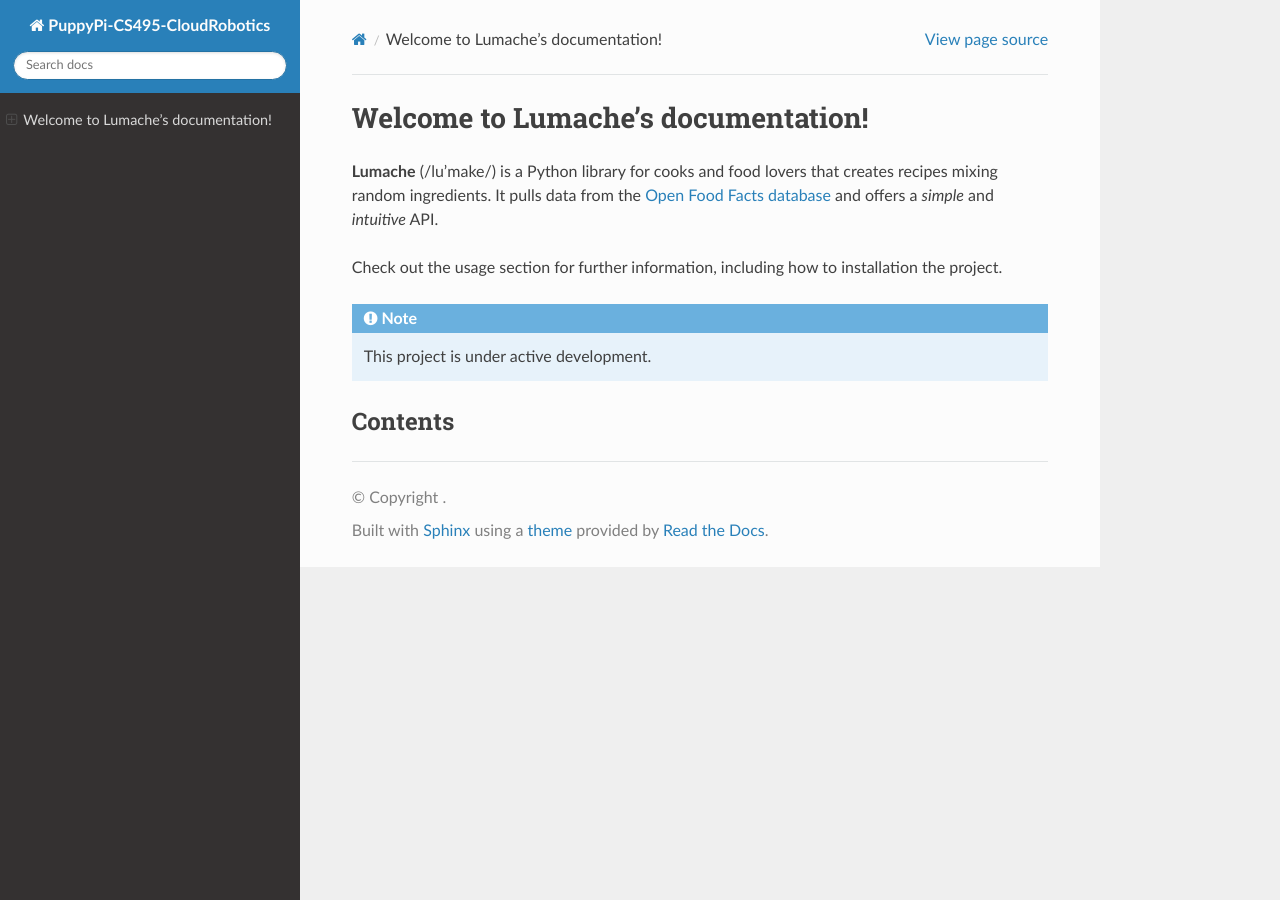
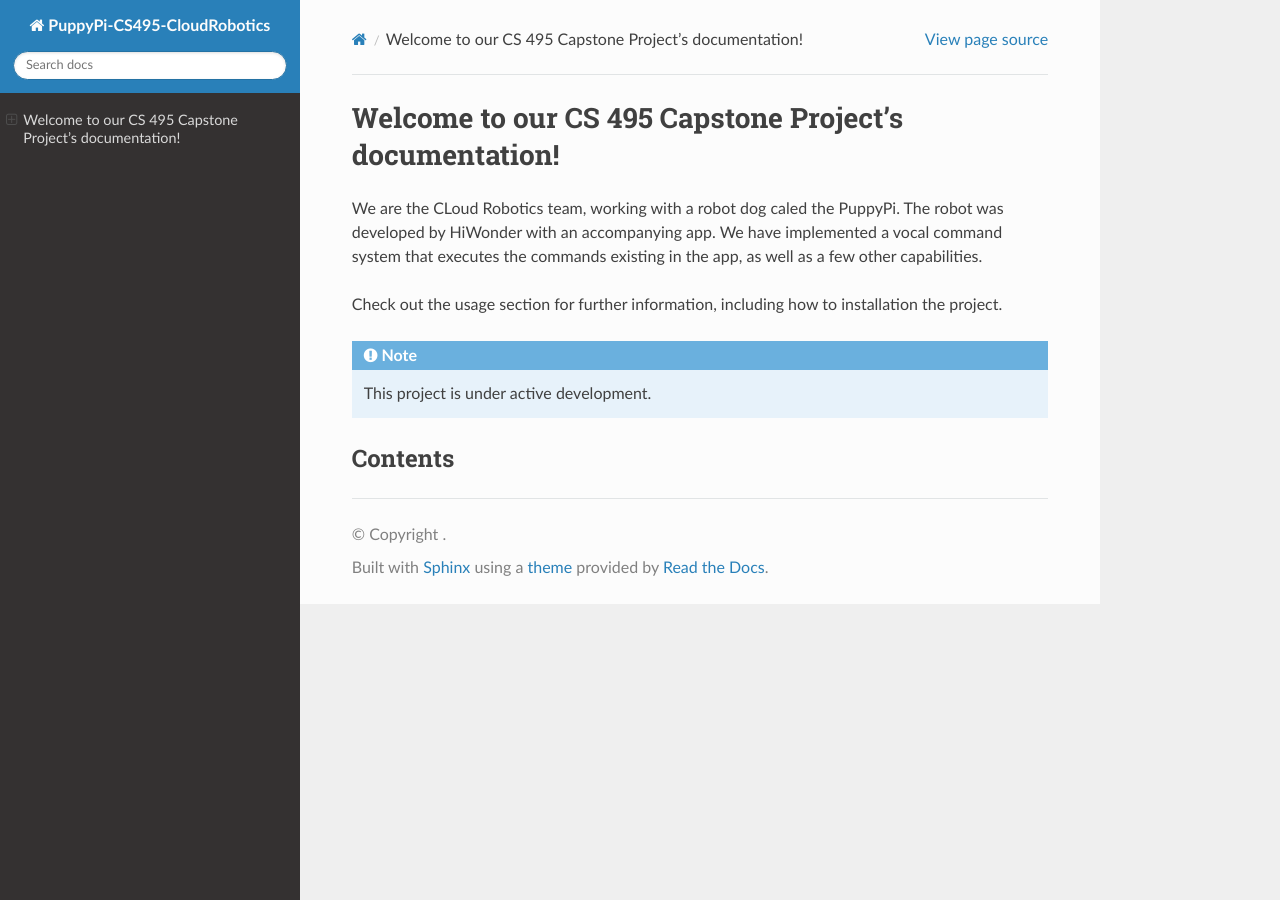
Before and after one commit to CS-495-Cloud-Robotics-Team/PuppyPi, a Sphinx documentation site: the page built from docs/index.rst, in a window 1280 px wide. Built offline with Sphinx 7.4.7 and the Read the Docs theme 3.1.0, drawn with Linux system fonts in a browser that asks for light colours; pages that are not in the unit, such as notebooks, are missing from menus.

Commit message:
Update index.rst

```diff
--- a/docs/index.rst
+++ b/docs/index.rst
@@ -1,10 +1,7 @@
-Welcome to Lumache's documentation!
+Welcome to our CS 495 Capstone Project's documentation!
 ===================================
 
-**Lumache** (/lu'make/) is a Python library for cooks and food lovers
-that creates recipes mixing random ingredients.
-It pulls data from the `Open Food Facts database <https://world.openfoodfacts.org/>`_
-and offers a *simple* and *intuitive* API.
+We are the CLoud Robotics team, working with a robot dog caled the PuppyPi. The robot was developed by HiWonder with an accompanying app. We have implemented a vocal command system that executes the commands existing in the app, as well as a few other capabilities.
 
 Check out the :doc:`usage` section for further information, including
 how to :ref:`installation` the project.
```
